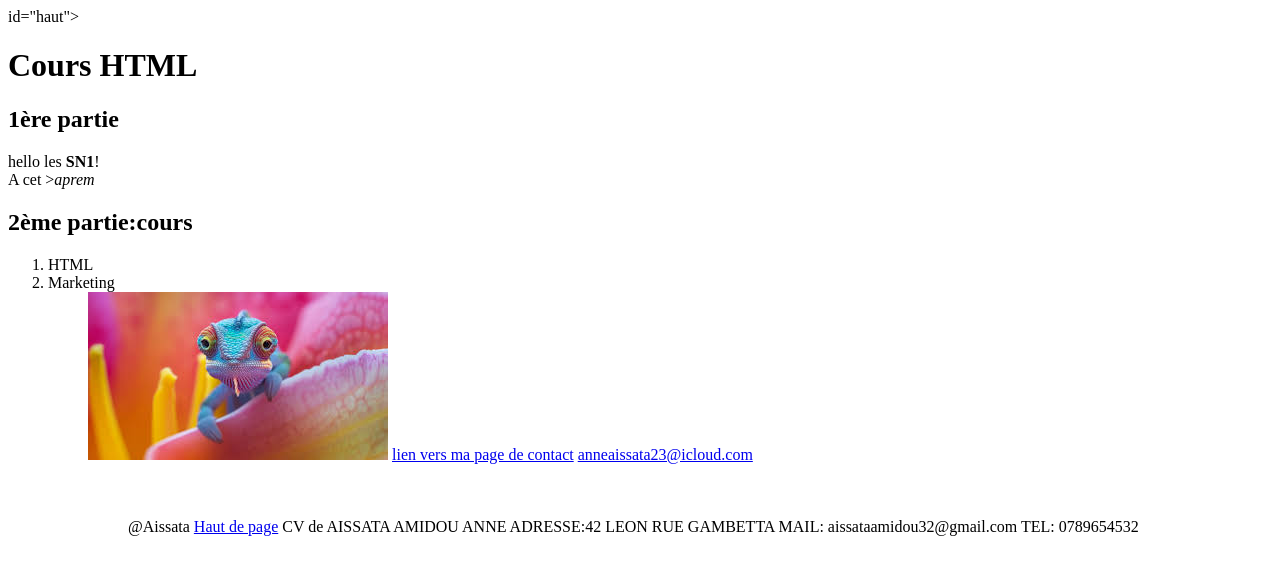
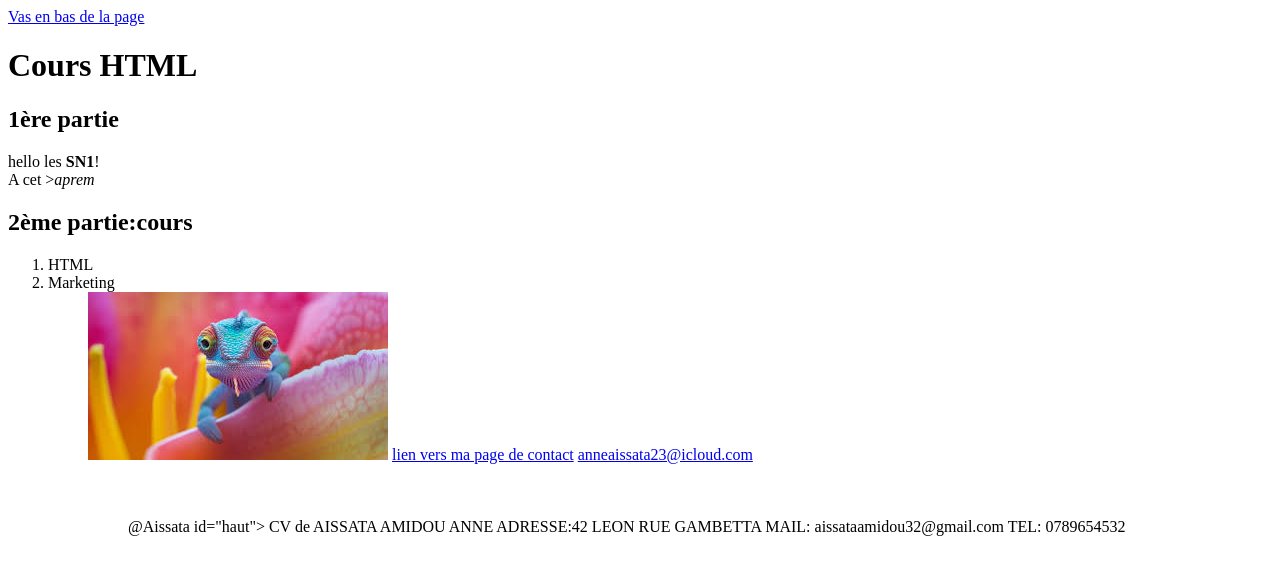
Before and after one commit to aissataamidou/aissataamidou.github.io, a plain HTML site: page index.html in a window 1280 px wide. Drawn offline with Linux system fonts and the light colour scheme.

Commit message:
ajout index

```diff
--- a/index.html
+++ b/index.html
@@ -4,7 +4,7 @@
         <meta charset="utf-8">
         <title>IFAG</title>
 </head>
-</body>id="haut">
+</body> <a href="#haut">Vas en bas de la page</a>
         <h1>Cours HTML</h1>
         <h2>1ère partie</h2>
         <p>
@@ -18,7 +18,8 @@
          <a href="mailto:html">anneaissata23@icloud.com</a>
            <ol>
            <br><br><br>
-      @Aissata <a href="#haut">Haut de page</a>
+           @Aissata id="haut">
+
         </body>
 </html>
 CV de AISSATA AMIDOU ANNE
```
